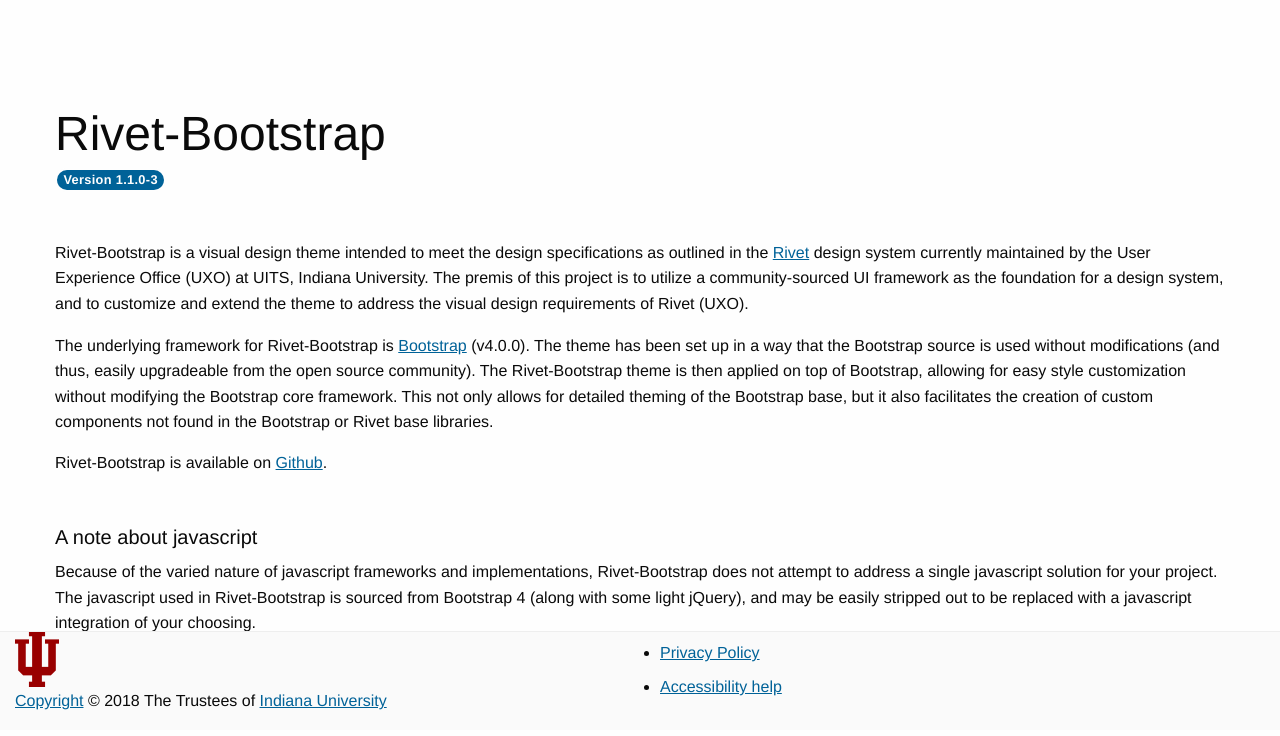
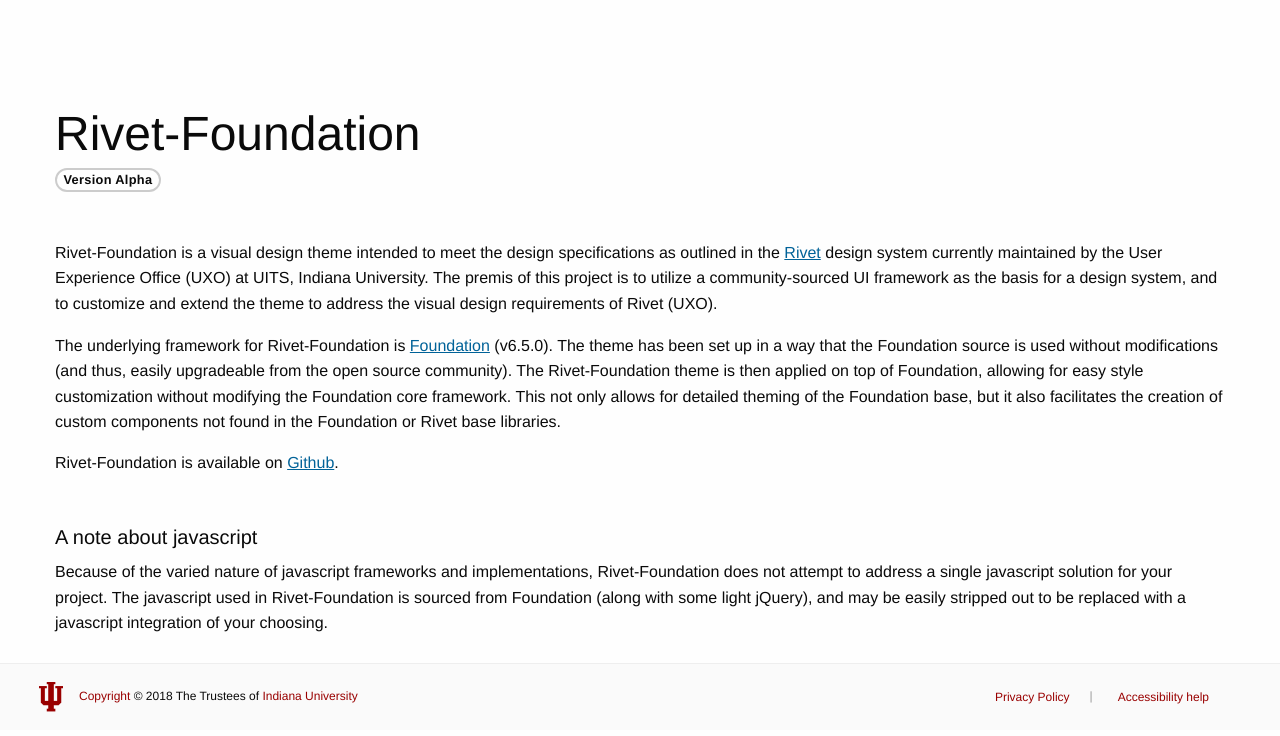
Before and after one commit to thrclark/Rivet-Foundation, a PHP site: page /php/index.php in a window 1280 px wide. Shown: the part 70-806 px from the top of the page. Run offline with PHP 8.4, Linux system fonts and the light colour scheme; some libraries are stand-ins or nearby versions; some web fonts are replaced.

Commit message:
saved work

```diff
--- a/php/font-test.php
+++ b/php/font-test.php
@@ -13,7 +13,7 @@ $page_title = '';
 .nowrap {
 	white-space: nowrap
 }
-.rbt-footer {
+.rfd-footer {
 	background-color: #fafafa;
 	border-top: 1px solid #eeeeee;
 	width: 100%;
--- a/php/includes/app-header.php
+++ b/php/includes/app-header.php
@@ -249,7 +249,7 @@
                             </div>
                         </ul>
                     </li>-->
-                        <li class="nav-item"> <a class="nav-link " href="#" target="_blank">Download</a> </li>
+                        <li class="nav-item"> <a class="nav-link " href="https://github.com/thrclark/Rivet-Foundation" target="_blank">Download</a> </li>
                     </ul>
                 </nav>
             </div>
--- a/php/index.php
+++ b/php/index.php
@@ -14,7 +14,7 @@ $componentName = 'About';
 .nowrap {
 	white-space: nowrap
 }
-.rbt-footer {
+.rfd-footer {
 	background-color: #fafafa;
 	border-top: 1px solid #eeeeee;
 	width: 100%;
@@ -27,30 +27,32 @@ $componentName = 'About';
 <?php include('includes/app-header.php') ?>
 <main>
     <div class="grid-container" style="margin-bottom:100px" id="mainContent">
-        <h1 class="margin-bottom-0">Rivet-Bootstrap</h1>
-        <div class="badge badge-secondary rbt-badge-transparent margin-bottom-3">Version 1.1.0-3</div>
-        <p> Rivet-Bootstrap is a visual design theme intended to meet the  design specifications as outlined in the <a href="https://uitsdsgn.webtest.iu.edu/uitsds/index.html" target="_blank">Rivet</a> design system currently maintained by the User Experience Office (UXO) at UITS, Indiana University. The premis of this project is to utilize a community-sourced UI framework as the foundation for a design system, and to customize and extend the theme to address the visual design requirements of Rivet (UXO). </p>
-        <p>The underlying framework for Rivet-Bootstrap is <a href="https://getbootstrap.com/" target="_blank">Bootstrap</a> (v4.0.0). The theme has been set up in a way that the Bootstrap source is used without modifications (and thus, easily upgradeable from the open source community). The Rivet-Bootstrap theme is then applied on top of Bootstrap, allowing for easy style customization without modifying the Bootstrap core framework. This  not only allows for detailed theming of the Bootstrap base, but it also facilitates the creation of custom components not found in the Bootstrap or Rivet base libraries. </p>
-        Rivet-Bootstrap is  available on <a href="https://github.com/iu-uits-es/rivet-bootstrap" target="_blank">Github</a>.
+        <h1 class="margin-bottom-0">Rivet-Foundation</h1>
+        <div class="badge hollow secondary rbt-badge-transparent margin-bottom-3">Version Alpha</div>
+        <p> Rivet-Foundation is a visual design theme intended to meet the  design specifications as outlined in the <a href="https://uitsdsgn.webtest.iu.edu/uitsds/index.html" target="_blank">Rivet</a> design system currently maintained by the User Experience Office (UXO) at UITS, Indiana University. The premis of this project is to utilize a community-sourced UI framework as the basis for a design system, and to customize and extend the theme to address the visual design requirements of Rivet (UXO). </p>
+        <p>The underlying framework for Rivet-Foundation is <a href="https://foundation.zurb.com/sites/docs/" target="_blank">Foundation</a> (v6.5.0). The theme has been set up in a way that the Foundation source is used without modifications (and thus, easily upgradeable from the open source community). The Rivet-Foundation theme is then applied on top of Foundation, allowing for easy style customization without modifying the Foundation core framework. This  not only allows for detailed theming of the Foundation base, but it also facilitates the creation of custom components not found in the Foundation or Rivet base libraries. </p>
+        Rivet-Foundation is  available on <a href="https://github.com/thrclark/Rivet-Foundation" target="_blank">Github</a>.
         <h2 class="h5 margin-top-3">A note about javascript</h2>
-        <p> Because of the varied nature of javascript frameworks and implementations, Rivet-Bootstrap does not attempt to address a single javascript solution for your project. The javascript used in Rivet-Bootstrap is sourced from Bootstrap 4 (along with some light jQuery), and may be easily stripped out to be replaced with a javascript integration of your choosing.</p>
+        <p> Because of the varied nature of javascript frameworks and implementations, Rivet-Foundation does not attempt to address a single javascript solution for your project. The javascript used in Rivet-Foundation is sourced from Foundation (along with some light jQuery), and may be easily stripped out to be replaced with a javascript integration of your choosing.</p>
     </div>
 </main>
-<footer class="rbt-footer margin-top-3">
+<footer class="rfd-footer">
     <div class="grid-container fluid">
-        <div class="grid-x ">
-            <div class="cell auto margin-right-auto"><img src="../img/trident-small.png" width="44" height="56" alt="">
+        <div class="grid-x no-gutters align-middle">
+            <div class="cell shrink"><img src="../img/trident-small.png" width="44" height="56" alt=""/></div>
+            <div class="cell auto">
                 <p><a href="https://www.iu.edu/copyright/index.html">Copyright</a> © 2018 The Trustees of <a href="https://www.iu.edu/">Indiana University</a></p>
             </div>
-            <div class="cell auto">
-                <ul class="rbt-footer-aux-links">
-                    <li class="rbt-footer-aux-item"> <a href="#0">Privacy Policy</a> </li>
-                    <li class="rbt-footer-aux-item"> <a href="https://accessibility.iu.edu/">Accessibility help</a> </li>
+            <div class="cell shrink">
+                <ul class="menu rfd-footer-aux-links">
+                    <li class="rfd-footer-aux-item"> <a href="#0">Privacy Policy</a> </li>
+                    <li class="rfd-footer-aux-item"> <a href="https://accessibility.iu.edu/">Accessibility help</a> </li>
                 </ul>
             </div>
         </div>
     </div>
 </footer>
+
 <?php include('includes/footerscripts.php') ?>
 </body>
 </html>
--- a/php/lib-footer.php
+++ b/php/lib-footer.php
@@ -14,7 +14,7 @@ $componentName = 'Footer';
 <?php include('includes/app-header.php') ?>
 <main>
     <div class="grid-container" id="mainContent">
-        <h1 class="margin-bottom-3"> <?php echo $componentName; ?> <span class="badge alert">Custom work needed</span>
+        <h1 class="margin-bottom-3"> <?php echo $componentName; ?>
 </h1>
         <p class="margin-bottom-3">The Rivet equvalent for this component is available <a href="https://rivet.uits.iu.edu/components/navigation/footer/" target="_blank">here</a> for comparison.</p>
         <div class="demo-container">
--- /dev/null
+++ b/scss/rbt/rbt-footer.scss
@@ -0,0 +1,53 @@
+/// Copyright 2018 Indiana University Research and Technology Corporation ///
+
+.rfd-footer {
+  @extend .rfd-ts-12;
+  //@extend .fixed-bottom;
+  background-color: $color-subtle-gray;
+  border-top: 1px solid $color-black--100;
+  width: 100%;
+  padding: 0.5rem 1.5rem;
+  .grid-x {
+    min-height: 42px;
+    img {
+      width: 24px;
+      height: auto;
+      display: inline;
+      margin-right: 1rem;
+    }
+    p {
+      display: inline;
+    }
+    a {
+      color: #990000;
+      text-decoration: none;
+    }
+    .rfd-footer-aux-links {
+      list-style: none;
+      margin-top: 0;
+      margin-bottom: 0;
+      margin-left: auto;
+      padding: 0;
+      .rfd-footer-aux-item {
+        display: inline-block;
+        position: relative;
+        @extend .rfd-ts-12;
+        &:after {
+          content: "|";
+          color: #999999;
+          margin: 0 0.5rem;
+          right: -15px;
+          position: absolute;
+          top: 10px;
+        }
+        &:last-child:after {
+          content:none;
+          margin: 0 0.5rem;
+        }
+
+      }
+    }
+
+  }
+
+}
```
Also changed, not shown: php/includes/footer.php (+8 -8 lines), php/snippets/footer.php (+10 -10 lines), scss/rbt/rbt-typescale.scss (+76 -0 lines), css/demo.css, css/main.css, 2 other files.
